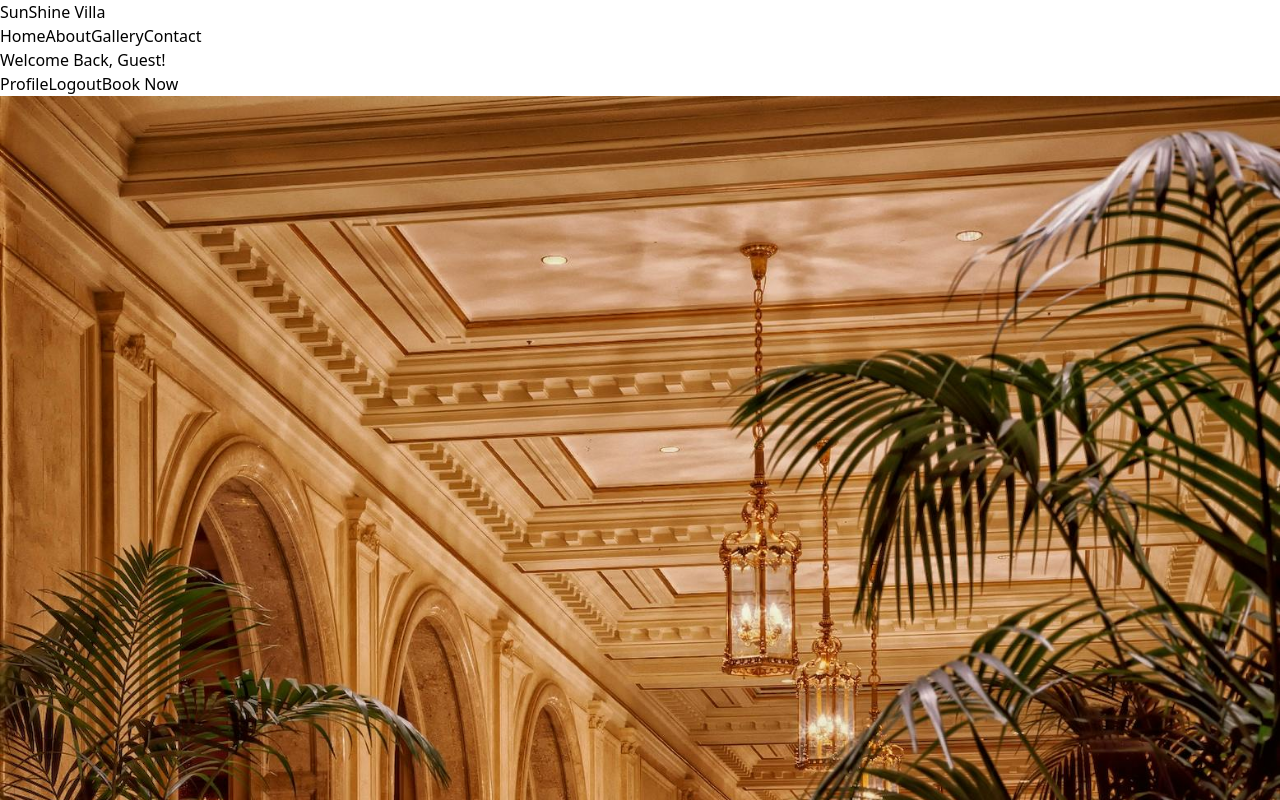
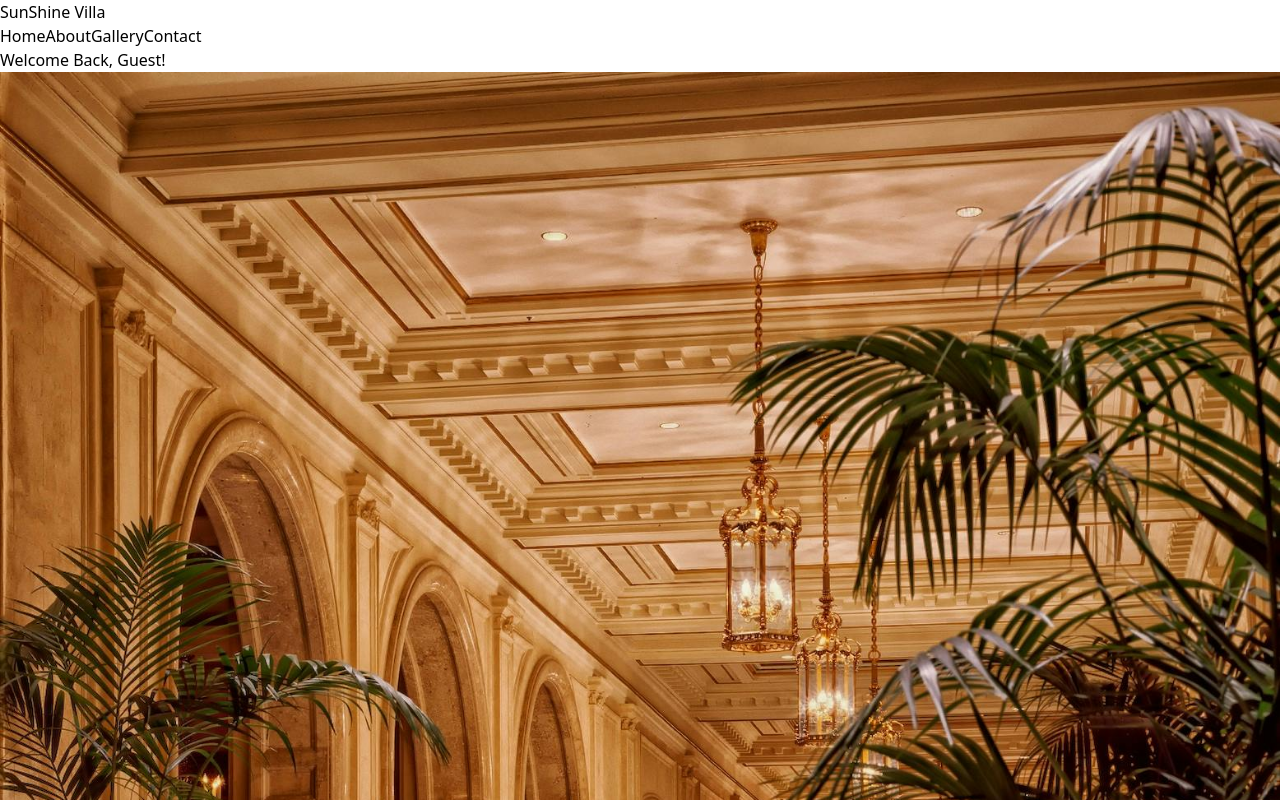
Before and after one commit to ImeshaMadhushani/hotel_frontend, a React (Vite) app: page /logged in a window 1280 px wide. Built offline with nearby package versions, Linux system fonts and the light colour scheme.

Commit message:
logged home

```diff
--- a/src/App.css
+++ b/src/App.css
@@ -8,7 +8,9 @@ body {
 
 
 
-
+html {
+  scroll-behavior: smooth;
+}
 
 
 
--- a/src/pages/loggedclient/logged.jsx
+++ b/src/pages/loggedclient/logged.jsx
@@ -2,52 +2,32 @@
 import React from 'react';
 import { useNavigate } from 'react-router-dom';
 import NavBarLogged from "../../components/navbarLogged/NavBarLogged";
-import AboutUs from "../../components/aboutus/AboutUs";
-import ContactUs from "../../components/ContactUs/ContactUs";
 import Slider from "../../components/sliderImage/Slider"; // Assuming you create a Slider component
-// You may need to import your image assets for the slider here
 
 export default function Logged() {
     // Retrieve the user data from localStorage
     const user = JSON.parse(localStorage.getItem("user"));
     const navigate = useNavigate();
 
-    const handleLogout = () => {
-        localStorage.removeItem("user");
-        navigate("/login");
-    };
-
-    const goToProfile = () => {
-        navigate("/profile");
-    };
-
     const bookNow = () => {
         navigate("/booking"); // Adjust the path as needed
     };
 
     return (
-        <div className="min-h-screen bg-gray-50">
+        <div className="min-h-screen bg-gray-50 scroll-smooth">
             <NavBarLogged user={user} />
 
             {/* Hero Section */}
-            <div className="relative bg-cover bg-center h-screen ">
+            <div className="relative bg-cover bg-center h-screen">
                 <div className="flex items-start justify-between p-6">
                     <div className="text-white">
-                        <h1 className="text-3xl font-bold">Welcome Back, {user?.name || "Guest"}!</h1>
+                        <h1 className="text-3xl font-bold text-[#0B192C]">Welcome Back, {user?.name || "Guest"}!</h1>
                     </div>
-                    <div className="flex space-x-4">
-                        <button
-                            className="bg-blue-600 hover:bg-blue-700 text-white font-semibold py-2 px-4 rounded-lg transition duration-200"
-                            onClick={goToProfile}
-                        >
-                            Profile
-                        </button>
-                        <button
-                            className="bg-red-600 hover:bg-red-700 text-white font-semibold py-2 px-4 rounded-lg transition duration-200"
-                            onClick={handleLogout}
-                        >
-                            Logout
-                        </button>
+
+                </div>
+                <Slider /> {/* Image Slider with welcoming messages */}
+
+                     <div className="flex space-x-4 justify-center mt-10">
                         <button
                             className="bg-green-600 hover:bg-green-700 text-white font-semibold py-2 px-4 rounded-lg transition duration-200"
                             onClick={bookNow}
@@ -55,30 +35,9 @@ export default function Logged() {
                             Book Now
                         </button>
                     </div>
-                </div>
-                <Slider /> {/* Image Slider with welcoming messages */}
             </div>
 
-            {/* About Us Section */}
-            <AboutUs />
 
-            {/* Why Choose Us Section */}
-            <section className="py-10 px-6 bg-gray-100">
-                <h2 className="text-2xl font-bold text-center mb-6">Why Choose Us?</h2>
-                <p className="text-lg text-center max-w-2xl mx-auto">
-                    Here are a few reasons why we stand out among others...
-                </p>
-                {/* Add content here explaining why users should choose your services */}
-            </section>
-
-            {/* Our Packages Section */}
-            <section className="py-10 px-6">
-                <h2 className="text-2xl font-bold text-center mb-6">Our Packages</h2>
-                {/* Add content here showcasing different packages */}
-            </section>
-
-            {/* Contact Us Section */}
-            <ContactUs />
-        </div>
+         </div>
     );
 }
```
Also changed, not shown: src/components/navbarLogged/NavBarLogged.jsx (+3 -8 lines).
